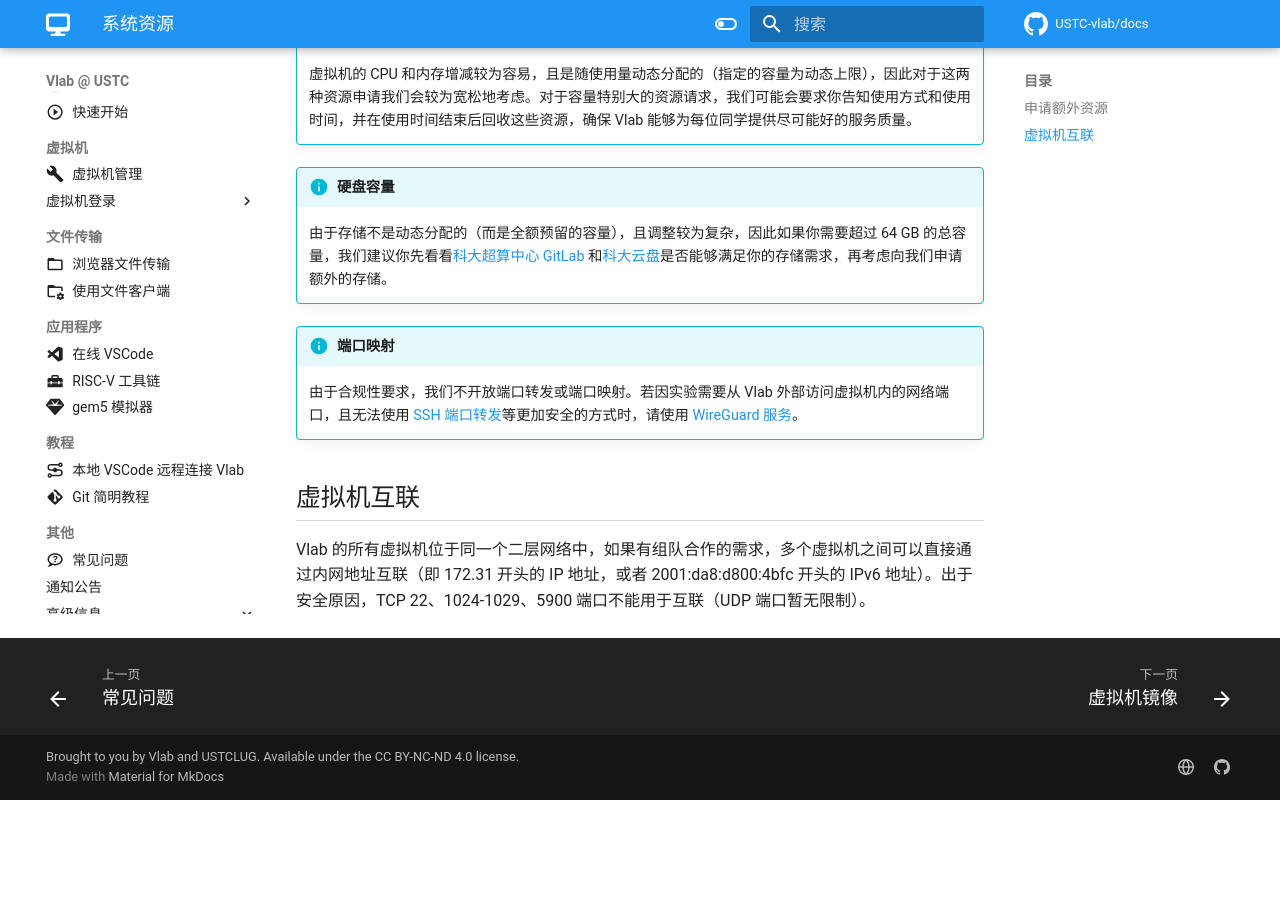
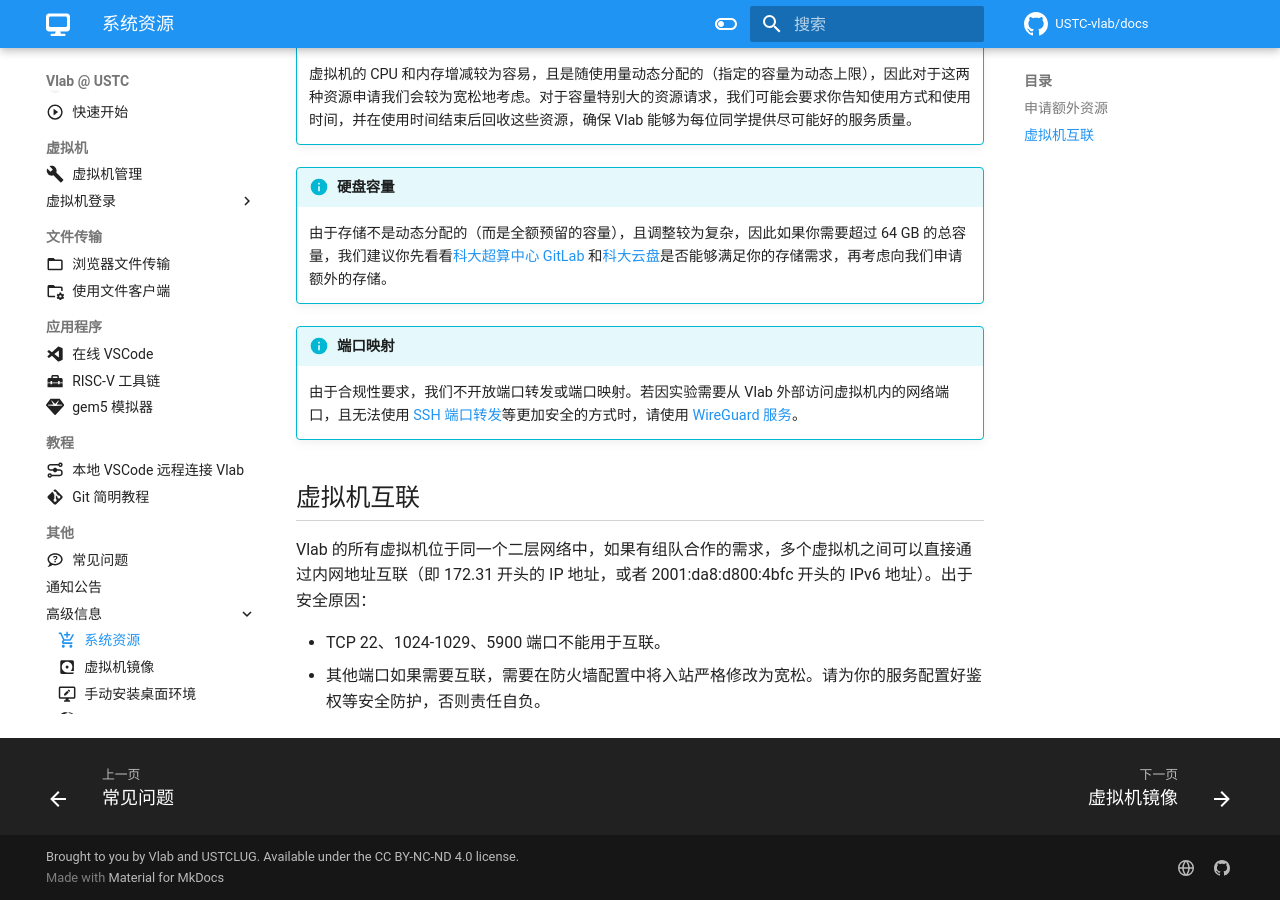
Before and after one commit to USTC-vlab/docs, an MkDocs documentation site: the page built from docs/advanced/resources.md, in a window 1280 px wide and 900 px high, scrolled down 775 px. Built offline with MkDocs 1.6.1 and Material for MkDocs 9.7.7, drawn with Linux system fonts in a browser that asks for light colours; comment, search, counter and statistics services are not loaded; before the commit the page ends 1575 px from its top, so only the background shows below that.

Commit message:
notes about firewall

```diff
--- a/docs/advanced/resources.md
+++ b/docs/advanced/resources.md
@@ -40,4 +40,7 @@ icon: material/cart-plus
 
 ## 虚拟机互联 {#vm-interconnect}
 
-Vlab 的所有虚拟机位于同一个二层网络中，如果有组队合作的需求，多个虚拟机之间可以直接通过内网地址互联（即 172.31 开头的 IP 地址，或者 2001:da8:d800:4bfc 开头的 IPv6 地址）。出于安全原因，TCP 22、1024-1029、5900 端口不能用于互联（UDP 端口暂无限制）。
+Vlab 的所有虚拟机位于同一个二层网络中，如果有组队合作的需求，多个虚拟机之间可以直接通过内网地址互联（即 172.31 开头的 IP 地址，或者 2001:da8:d800:4bfc 开头的 IPv6 地址）。出于安全原因：
+
+- TCP 22、1024-1029、5900 端口不能用于互联。
+- 其他端口如果需要互联，需要在防火墙配置中将入站严格修改为宽松。请为你的服务配置好鉴权等安全防护，否则责任自负。
```
Also changed, not shown: docs/faq.md (+4 -0 lines).
